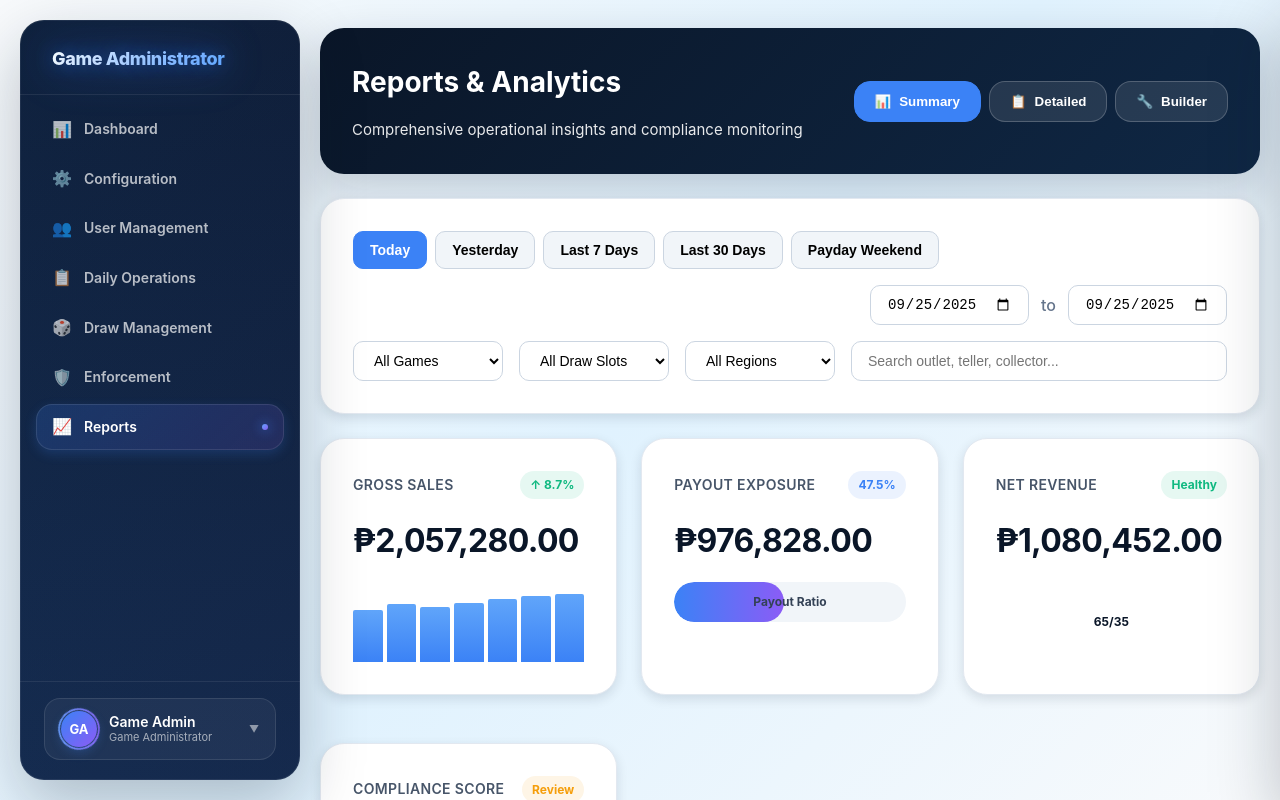
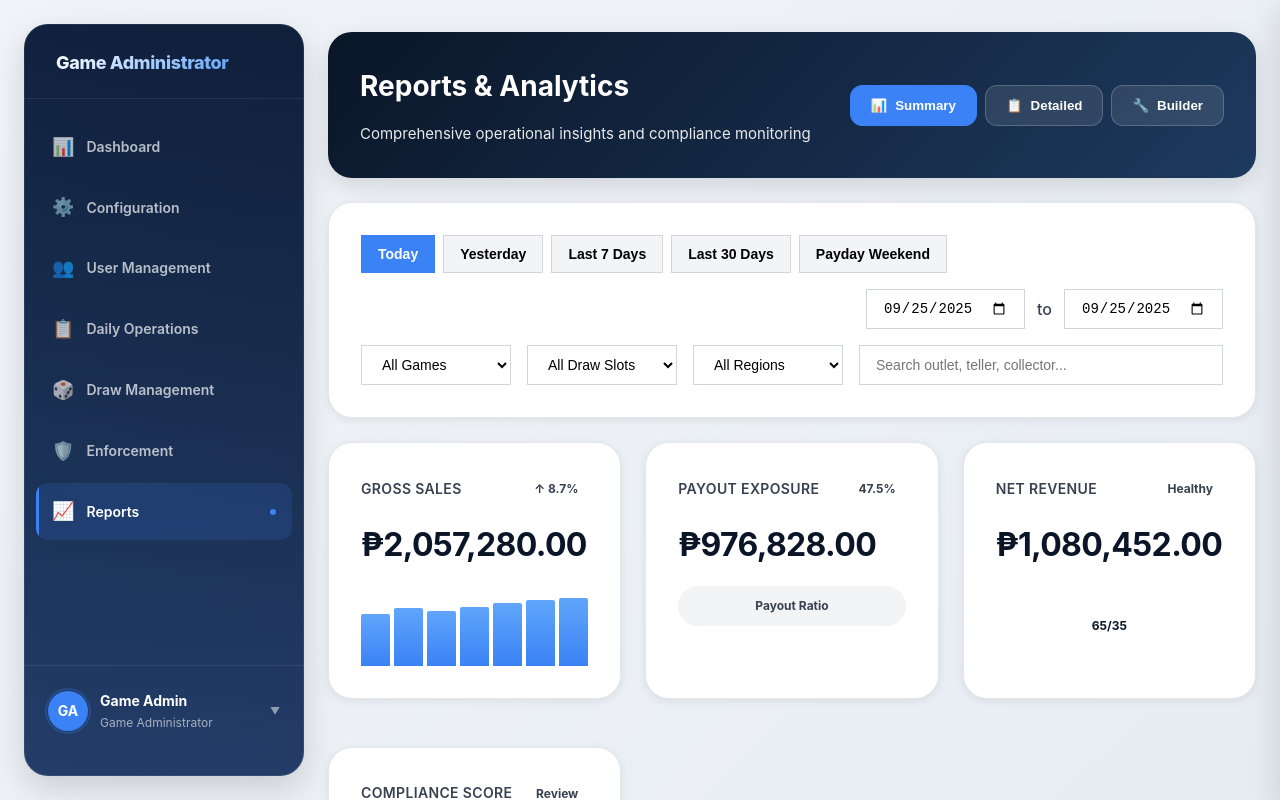
Before and after one commit to jayarAsio/stl-gaming-system, a React (Vite) app: page /stl-gaming-system/game-administrator/reports in a window 1280 px wide. Shown: the top 800 px of the page. Built offline with nearby package versions, Linux system fonts and the light colour scheme.

Commit message:
Restore game-administrator.css from origin/main

```diff
--- a/src/features/game-administrator/styles/game-administrator.css
+++ b/src/features/game-administrator/styles/game-administrator.css
@@ -1,100 +1,56 @@
 /* ============================================
-   Game Administrator - Professional Design
-   COMPLETE CSS FILE - NO HEADER VERSION
+   Game Administrator Dashboard - Enhanced Mobile
    ============================================ */
 
-/* Base & Reset */
+:root {
+  /* Colors */
+  --ga-navy: #0a1628;
+  --ga-blue-dark: #1e3a5f;
+  --ga-accent: #3b82f6;
+  --ga-accent-light: #60a5fa;
+  --ga-accent-dark: #2563eb;
+  --ga-accent-glow: rgba(59, 130, 246, 0.3);
+  --ga-white: #ffffff;
+  --ga-gray-50: #f9fafb;
+  --ga-gray-100: #f3f4f6;
+  --ga-gray-200: #e5e7eb;
+  --ga-gray-300: #d1d5db;
+  --ga-gray-700: #374151;
+  --ga-gray-900: #111827;
+
+  /* Spacing */
+  --ga-gutter: 24px;
+  --ga-sidebar-w: 280px;
+
+  /* Radius */
+  --ga-radius: 12px;
+  --ga-radius-lg: 24px;
+
+  /* Shadows */
+  --ga-shadow: 0 2px 8px rgba(0, 0, 0, 0.08);
+  --ga-shadow-md: 0 4px 16px rgba(0, 0, 0, 0.1);
+  --ga-shadow-lg: 0 8px 24px rgba(0, 0, 0, 0.12);
+  --ga-shadow-xl: 0 12px 32px rgba(0, 0, 0, 0.15);
+
+  /* Animation */
+  --ga-ease: cubic-bezier(0.4, 0, 0.2, 1);
+  --ga-ease-out: cubic-bezier(0, 0, 0.2, 1);
+  --ga-ease-in-out: cubic-bezier(0.4, 0, 0.6, 1);
+}
+
 * {
   margin: 0;
   padding: 0;
   box-sizing: border-box;
 }
 
-html {
-  -webkit-text-size-adjust: 100%;
-}
-
-@media (prefers-reduced-motion: reduce) {
-  * {
-    animation: none !important;
-    transition: none !important;
-  }
-}
-
-:root {
-  /* Professional Color Palette */
-  --ga-navy: #0A1628;
-  --ga-blue-dark: #0F2744;
-  --ga-blue-medium: #1A3A5C;
-  --ga-blue-light: #2B5278;
-  --ga-accent: #3B82F6;
-  --ga-accent-light: #60A5FA;
-  --ga-accent-glow: rgba(59, 130, 246, 0.2);
-  --ga-purple: #8B5CF6;
-  --ga-teal: #14B8A6;
-
-  /* Neutrals */
-  --ga-white: #FFFFFF;
-  --ga-gray-50: #F8FAFC;
-  --ga-gray-100: #F1F5F9;
-  --ga-gray-200: #E2E8F0;
-  --ga-gray-300: #CBD5E1;
-  --ga-gray-400: #94A3B8;
-  --ga-gray-500: #64748B;
-  --ga-gray-600: #475569;
-  --ga-gray-700: #334155;
-  --ga-gray-800: #1E293B;
-  --ga-gray-900: #0F172A;
-
-  /* Status Colors */
-  --ga-success: #10B981;
-  --ga-success-bg: rgba(16, 185, 129, 0.1);
-  --ga-warning: #F59E0B;
-  --ga-warning-bg: rgba(245, 158, 11, 0.1);
-  --ga-danger: #EF4444;
-  --ga-danger-bg: rgba(239, 68, 68, 0.1);
-  --ga-info: #3B82F6;
-  --ga-info-bg: rgba(59, 130, 246, 0.1);
-
-  /* Layout */
-  --ga-gutter: 20px;
-  --ga-radius-sm: 10px;
-  --ga-radius: 16px;
-  --ga-radius-lg: 24px;
-  --ga-sidebar-w: 280px;
-
-  /* Shadows - More dramatic for pro look */
-  --ga-shadow-sm: 0 2px 4px rgba(10, 22, 40, 0.08);
-  --ga-shadow: 0 4px 12px rgba(10, 22, 40, 0.12);
-  --ga-shadow-md: 0 8px 24px rgba(10, 22, 40, 0.15);
-  --ga-shadow-lg: 0 16px 48px rgba(10, 22, 40, 0.2);
-  --ga-shadow-xl: 0 24px 64px rgba(10, 22, 40, 0.25);
-
-  /* Animations */
-  --ga-ease: cubic-bezier(0.4, 0, 0.2, 1);
-  --ga-ease-out: cubic-bezier(0, 0, 0.2, 1);
-}
-
-body::before {
-  content: '';
-  position: fixed;
-  background: linear-gradient(135deg, #f8fafc 0%, #e0f2fe 50%, #f8fafc 100%);
-  top: 0;
-  left: 0;
-  right: 0;
-  bottom: 0;
-  z-index: -1;
-  pointer-events: none;
-}
-
 body {
-  font-family: -apple-system, BlinkMacSystemFont, 'Inter', 'Segoe UI', Roboto, sans-serif;
+  font-family: -apple-system, BlinkMacSystemFont, 'Segoe UI', 'Roboto', 'Oxygen', 'Ubuntu', 'Cantarell', sans-serif;
+  background: linear-gradient(135deg, #f0f4f8 0%, #e2e8f0 100%);
   color: var(--ga-gray-700);
-  background: linear-gradient(135deg, #f8fafc 0%, #e0f2fe 50%, #f8fafc 100%);
   line-height: 1.6;
   -webkit-font-smoothing: antialiased;
   -moz-osx-font-smoothing: grayscale;
-  background-attachment: fixed;
 }
 
 /* ============================================
@@ -120,7 +76,7 @@ body {
   box-shadow: var(--ga-shadow-xl), inset 0 0 0 1px rgba(255, 255, 255, 0.08);
   padding: 1.25rem 0;
   overflow: hidden;
-  z-index: 2000;
+  z-index: 1000;
   display: flex;
   flex-direction: column;
   backdrop-filter: blur(20px);
@@ -186,36 +142,19 @@ body {
   background-clip: text;
   letter-spacing: -0.02em;
   line-height: 1.2;
-  text-shadow: 0 0 20px rgba(59, 130, 246, 0.6), 0 0 40px rgba(139, 92, 246, 0.3);
-  animation: textGlow 2s ease-in-out infinite;
-}
-
-@keyframes textGlow {
-  0%, 100% {
-    filter: brightness(1) drop-shadow(0 0 20px rgba(59, 130, 246, 0.4));
-  }
-  50% {
-    filter: brightness(1.2) drop-shadow(0 0 30px rgba(59, 130, 246, 0.6));
-  }
 }
 
 /* Navigation */
 .ga-nav {
   flex: 1;
-  padding: 0 1rem;
+  overflow-y: auto;
+  padding: 0.5rem 0.75rem;
   position: relative;
   z-index: 1;
-  overflow-y: auto;
-  overflow-x: hidden;
 }
 
 .ga-nav::-webkit-scrollbar {
   width: 4px;
-}
-
-.ga-nav::-webkit-scrollbar-track {
-  background: rgba(255, 255, 255, 0.05);
-  border-radius: 2px;
 }
 
 .ga-nav::-webkit-scrollbar-thumb {
@@ -223,32 +162,25 @@ body {
   border-radius: 2px;
 }
 
-.ga-nav::-webkit-scrollbar-thumb:hover {
-  background: rgba(255, 255, 255, 0.3);
-}
-
 .ga-nav-menu {
   list-style: none;
-  display: flex;
-  flex-direction: column;
-  gap: 0.25rem;
 }
 
 .ga-nav-item {
-  position: relative;
+  margin-bottom: 0.25rem;
 }
 
 .ga-nav-link {
   display: flex;
   align-items: center;
   gap: 0.75rem;
-  padding: 0.625rem 1rem;
+  padding: 0.875rem 1rem;
   color: rgba(255, 255, 255, 0.7);
   text-decoration: none;
   border-radius: var(--ga-radius);
   font-weight: 600;
   font-size: 0.875rem;
-  transition: all 0.25s var(--ga-ease);
+  transition: all 0.2s var(--ga-ease);
   position: relative;
   overflow: hidden;
 }
@@ -256,151 +188,126 @@ body {
 .ga-nav-link::before {
   content: '';
   position: absolute;
-  inset: 0;
-  background: linear-gradient(135deg, rgba(59, 130, 246, 0.15) 0%, rgba(139, 92, 246, 0.1) 100%);
-  opacity: 0;
-  transition: opacity 0.25s var(--ga-ease);
-  border-radius: var(--ga-radius);
+  left: 0;
+  top: 0;
+  bottom: 0;
+  width: 3px;
+  background: var(--ga-accent);
+  transform: translateX(-100%);
+  transition: transform 0.2s var(--ga-ease);
 }
 
 .ga-nav-link:hover {
+  background: rgba(255, 255, 255, 0.08);
   color: var(--ga-white);
-  transform: translateX(4px);
-}
-
-.ga-nav-link:hover::before {
-  opacity: 1;
 }
 
 .ga-nav-link.active {
+  background: rgba(59, 130, 246, 0.15);
   color: var(--ga-white);
-  background: linear-gradient(135deg, rgba(59, 130, 246, 0.2) 0%, rgba(139, 92, 246, 0.15) 100%);
-  box-shadow: 0 4px 12px rgba(59, 130, 246, 0.2), inset 0 0 0 1px rgba(255, 255, 255, 0.1);
 }
 
 .ga-nav-link.active::before {
-  opacity: 0;
+  transform: translateX(0);
 }
 
 .ga-nav-icon {
-  font-size: 1rem;
+  font-size: 1.125rem;
   display: flex;
   align-items: center;
   justify-content: center;
-  min-width: 20px;
-  position: relative;
-  z-index: 1;
+  flex-shrink: 0;
 }
 
 .ga-nav-label {
-  position: relative;
-  z-index: 1;
+  flex: 1;
 }
 
 .ga-nav-indicator {
-  position: absolute;
-  right: 1rem;
-  top: 50%;
-  transform: translateY(-50%);
   width: 6px;
   height: 6px;
+  background: var(--ga-accent);
   border-radius: 50%;
-  background: linear-gradient(135deg, var(--ga-accent-light) 0%, var(--ga-purple) 100%);
-  box-shadow: 0 0 12px var(--ga-accent);
-  z-index: 1;
+  flex-shrink: 0;
 }
 
-/* ============================================
-   Sidebar Footer - Profile Section
-   ============================================ */
+/* Sidebar Footer - Profile */
 .ga-sidebar-footer {
-  padding: 1rem 1.5rem 0;
+  padding: 0.75rem;
   border-top: 1px solid rgba(255, 255, 255, 0.08);
   position: relative;
   z-index: 1;
 }
 
 .ga-sidebar-profile {
-  position: relative;
   cursor: pointer;
+  border-radius: var(--ga-radius);
+  transition: all 0.2s var(--ga-ease);
   user-select: none;
+}
+
+.ga-sidebar-profile:hover {
+  background: rgba(255, 255, 255, 0.05);
 }
 
 .ga-profile-main {
   display: flex;
   align-items: center;
   gap: 0.75rem;
-  padding: 0.75rem 1rem;
-  background: rgba(255, 255, 255, 0.05);
-  border-radius: var(--ga-radius);
-  border: 1px solid rgba(255, 255, 255, 0.1);
-  transition: all 0.2s var(--ga-ease);
-}
-
-.ga-profile-main:hover {
-  background: rgba(255, 255, 255, 0.08);
-  border-color: rgba(255, 255, 255, 0.15);
-}
-
-.ga-sidebar-profile.menu-open .ga-profile-main {
-  background: rgba(255, 255, 255, 0.1);
-  border-color: rgba(255, 255, 255, 0.2);
+  padding: 0.75rem;
 }
 
 .ga-profile-avatar {
   position: relative;
-  width: 36px;
-  height: 36px;
+  width: 40px;
+  height: 40px;
+  background: var(--ga-accent);
   border-radius: 50%;
   display: flex;
   align-items: center;
   justify-content: center;
-  background: linear-gradient(135deg, var(--ga-accent) 0%, var(--ga-purple) 100%);
+  font-weight: 700;
   color: var(--ga-white);
-  font-weight: 700;
-  font-size: 0.8125rem;
-  box-shadow: 0 4px 12px rgba(59, 130, 246, 0.3);
+  font-size: 0.875rem;
   flex-shrink: 0;
 }
 
 .ga-avatar-ring {
   position: absolute;
   inset: -3px;
+  border: 2px solid rgba(59, 130, 246, 0.3);
   border-radius: 50%;
-  border: 2px solid transparent;
-  background: linear-gradient(135deg, var(--ga-accent-light), var(--ga-purple)) border-box;
-  -webkit-mask: linear-gradient(#fff 0 0) padding-box, linear-gradient(#fff 0 0);
-  mask: linear-gradient(#fff 0 0) padding-box, linear-gradient(#fff 0 0);
-  -webkit-mask-composite: xor;
-  mask-composite: exclude;
-  animation: rotate 3s linear infinite;
+  animation: pulse 2s ease-in-out infinite;
 }
 
-@keyframes rotate {
-  to { transform: rotate(360deg); }
+@keyframes pulse {
+  0%, 100% {
+    opacity: 1;
+    transform: scale(1);
+  }
+  50% {
+    opacity: 0.5;
+    transform: scale(1.1);
+  }
 }
 
 .ga-profile-info {
-  display: flex;
-  flex-direction: column;
   flex: 1;
   min-width: 0;
 }
 
 .ga-profile-name {
-  font-weight: 600;
+  font-weight: 700;
+  color: var(--ga-white);
   font-size: 0.875rem;
-  color: var(--ga-white);
-  line-height: 1.2;
   white-space: nowrap;
   overflow: hidden;
   text-overflow: ellipsis;
 }
 
 .ga-profile-role {
-  font-size: 0.6875rem;
+  font-size: 0.75rem;
   color: rgba(255, 255, 255, 0.6);
-  line-height: 1.2;
   white-space: nowrap;
   overflow: hidden;
   text-overflow: ellipsis;
@@ -458,10 +365,6 @@ body {
   background: rgba(239, 68, 68, 0.15);
 }
 
-.ga-logout-btn {
-  color: rgba(255, 255, 255, 0.9);
-}
-
 .ga-logout-icon {
   font-size: 1rem;
   display: flex;
@@ -480,82 +383,6 @@ body {
   position: relative;
 }
 
-/* Mobile Menu Button */
-.ga-mobile-menu-btn {
-  display: none;
-  position: fixed;
-  top: var(--ga-gutter);
-  left: var(--ga-gutter);
-  z-index: 1900;
-  background: var(--ga-white);
-  border: 1px solid var(--ga-gray-200);
-  width: 48px;
-  height: 48px;
-  border-radius: var(--ga-radius);
-  box-shadow: var(--ga-shadow-md);
-  cursor: pointer;
-  padding: 0;
-  align-items: center;
-  justify-content: center;
-  transition: all 0.2s var(--ga-ease);
-}
-
-.ga-mobile-menu-btn--inline {
-  position: relative;
-  top: auto;
-  left: auto;
-  margin: 0;
-  background: rgba(255, 255, 255, 0.12);
-  border-color: rgba(255, 255, 255, 0.4);
-  box-shadow: none;
-  display: none;
-  align-self: center;
-  flex-shrink: 0;
-}
-
-.ga-mobile-menu-btn--inline .ga-menu-icon span {
-  background: var(--ga-white);
-}
-
-.ga-mobile-menu-btn.ga-mobile-menu-btn--inline:hover {
-  background: rgba(255, 255, 255, 0.2);
-  transform: none;
-  box-shadow: none;
-}
-
-.ga-mobile-menu-btn:hover {
-  background: var(--ga-gray-50);
-  transform: translateY(-1px);
-  box-shadow: var(--ga-shadow-lg);
-}
-
-.ga-mobile-menu-btn:active {
-  transform: translateY(0);
-}
-
-.ga-mobile-menu-btn:focus-visible {
-  outline: 3px solid var(--ga-accent-light);
-  outline-offset: 2px;
-}
-
-.ga-menu-icon {
-  display: flex;
-  flex-direction: column;
-  gap: 4px;
-  width: 20px;
-}
-
-.ga-menu-icon span {
-  display: block;
-  height: 2px;
-  background: var(--ga-gray-700);
-  border-radius: 2px;
-  transition: all 0.3s var(--ga-ease);
-}
-
-/* ============================================
-   Content Area
-   ============================================ */
 .ga-content {
   padding-top: 0.5rem;
   min-height: 50vh;
@@ -563,7 +390,134 @@ body {
   z-index: 1;
 }
 
-/* Game Admin Cards - Premium Style */
+/* ============================================
+   Enhanced Mobile Menu Button
+   ============================================ */
+.ga-mobile-menu-btn {
+  display: none;
+  position: fixed;
+  top: var(--ga-gutter);
+  left: var(--ga-gutter);
+  z-index: 2100;
+  background: var(--ga-white);
+  border: 2px solid transparent;
+  min-width: 56px;
+  height: 56px;
+  border-radius: 16px;
+  box-shadow: var(--ga-shadow-lg);
+  cursor: pointer;
+  padding: 0;
+  flex-direction: column;
+  align-items: center;
+  justify-content: center;
+  gap: 4px;
+  transition: all 0.3s var(--ga-ease-out);
+  -webkit-tap-highlight-color: transparent;
+  touch-action: manipulation;
+}
+
+.ga-mobile-menu-btn:hover {
+  background: var(--ga-gray-50);
+  transform: translateY(-2px);
+  box-shadow: var(--ga-shadow-xl);
+  border-color: var(--ga-accent);
+}
+
+.ga-mobile-menu-btn:active {
+  transform: translateY(0) scale(0.96);
+}
+
+/* Animated Hamburger Icon */
+.ga-menu-icon {
+  width: 24px;
+  height: 18px;
+  position: relative;
+  display: flex;
+  flex-direction: column;
+  justify-content: space-between;
+  align-items: center;
+}
+
+.ga-menu-line {
+  display: block;
+  width: 100%;
+  height: 2.5px;
+  background: var(--ga-gray-900);
+  border-radius: 2px;
+  transition: all 0.3s var(--ga-ease-out);
+  transform-origin: center;
+}
+
+/* Hamburger to X animation */
+.ga-mobile-menu-btn.is-active .ga-menu-line-1 {
+  transform: translateY(7.75px) rotate(45deg);
+}
+
+.ga-mobile-menu-btn.is-active .ga-menu-line-2 {
+  opacity: 0;
+  transform: scaleX(0);
+}
+
+.ga-mobile-menu-btn.is-active .ga-menu-line-3 {
+  transform: translateY(-7.75px) rotate(-45deg);
+}
+
+/* Active state styling */
+.ga-mobile-menu-btn.is-active {
+  background: var(--ga-accent);
+  border-color: var(--ga-accent-dark);
+}
+
+.ga-mobile-menu-btn.is-active .ga-menu-line {
+  background: var(--ga-white);
+}
+
+.ga-mobile-menu-btn.is-active:hover {
+  background: var(--ga-accent-dark);
+}
+
+/* Menu text label */
+.ga-menu-text {
+  font-size: 0.625rem;
+  font-weight: 700;
+  color: var(--ga-gray-700);
+  text-transform: uppercase;
+  letter-spacing: 0.5px;
+  margin-top: 2px;
+  transition: color 0.3s var(--ga-ease);
+}
+
+.ga-mobile-menu-btn.is-active .ga-menu-text {
+  color: var(--ga-white);
+}
+
+/* ============================================
+   Scrim (Backdrop)
+   ============================================ */
+.ga-scrim {
+  position: fixed;
+  inset: 0;
+  background: rgba(10, 22, 40, 0.75);
+  backdrop-filter: blur(8px);
+  -webkit-backdrop-filter: blur(8px);
+  z-index: 1900;
+  animation: fadeIn 0.25s var(--ga-ease-out);
+  cursor: pointer;
+  -webkit-tap-highlight-color: transparent;
+}
+
+@keyframes fadeIn {
+  from {
+    opacity: 0;
+  }
+  to {
+    opacity: 1;
+  }
+}
+
+/* ============================================
+   Cards
+   ============================================ */
 .ga-card {
   background: var(--ga-white);
   border: 1px solid var(--ga-gray-200);
@@ -587,75 +541,144 @@ body {
   letter-spacing: -0.01em;
 }
 
-/* Scrim */
-.ga-scrim {
-  position: fixed;
-  inset: 0;
-  background: rgba(10, 22, 40, 0.6);
-  backdrop-filter: blur(4px);
-  z-index: 1500;
-  animation: fadeIn 0.2s var(--ga-ease);
-  cursor: pointer;
-}
-
-@keyframes fadeIn {
-  from { opacity: 0; }
-  to { opacity: 1; }
-}
-
 /* ============================================
-   Blur Effect for Draw Management Modals
-   ============================================ */
-.ga-sidebar.ga-blur {
-  filter: blur(8px);
-  -webkit-filter: blur(8px);
-  z-index: 1000 !important;
-}
-
-/* ============================================
-   Mobile Responsive
+   Mobile Responsive (768px and below)
    ============================================ */
 @media (max-width: 768px) {
   :root {
-    --ga-gutter: 12px;
+    --ga-gutter: 16px;
     --ga-radius-lg: 20px;
   }
 
+  /* Show mobile menu button */
+  .ga-mobile-menu-btn {
+    display: flex;
+  }
+
+  /* Mobile Sidebar */
   .ga-sidebar {
     position: fixed;
     left: 0;
     right: auto;
-    width: min(85vw, 320px);
+    width: min(85vw, 340px);
+    max-width: 340px;
     top: 0;
     bottom: 0;
     border-radius: 0;
     transform: translateX(-100%);
-    transition: transform 0.3s var(--ga-ease);
+    transition: transform 0.35s var(--ga-ease-out);
+    z-index: 2000;
+    box-shadow: 4px 0 24px rgba(0, 0, 0, 0.15);
   }
 
+  /* Sidebar open state */
+  .ga-sidebar.is-open {
+    transform: translateX(0);
+  }
+
+  /* Alternative - using container class */
   .ga-container.sidebar-open .ga-sidebar {
     transform: translateX(0);
   }
 
+  /* Main content adjustments */
   .ga-main {
     margin-left: 0;
     padding: 0 var(--ga-gutter) 2rem;
   }
 
-  .ga-mobile-menu-btn {
-    display: flex;
-  }
-
-  .ga-mobile-menu-btn--inline {
-    display: inline-flex;
+  .ga-content {
+    padding-top: 80px; /* Space for mobile menu button */
   }
 
   .ga-card {
-    padding: 1.5rem;
+    padding: 1.25rem;
+    border-radius: 16px;
+  }
+
+  .ga-card h3 {
+    font-size: 1.125rem;
+  }
+
+  /* Adjust navigation for mobile */
+  .ga-nav {
+    padding: 0.75rem 0.5rem;
+  }
+
+  .ga-nav-link {
+    padding: 1rem 0.875rem;
+    font-size: 0.9375rem;
+  }
+
+  .ga-nav-icon {
+    font-size: 1.25rem;
+  }
+
+  /* Profile section adjustments */
+  .ga-sidebar-footer {
+    padding: 0.875rem;
+  }
+
+  .ga-profile-avatar {
+    width: 44px;
+    height: 44px;
+  }
+}
+
+/* ============================================
+   Small Mobile (max-width: 375px)
+   ============================================ */
+@media (max-width: 375px) {
+  .ga-sidebar {
+    width: min(90vw, 300px);
+  }
+
+  .ga-mobile-menu-btn {
+    min-width: 52px;
+    height: 52px;
   }
 
   .ga-content {
-    padding-top: 64px;
+    padding-top: 76px;
+  }
+}
+
+/* ============================================
+   Tablet Responsive (769px - 1024px)
+   ============================================ */
+@media (min-width: 769px) and (max-width: 1024px) {
+  :root {
+    --ga-sidebar-w: 260px;
+    --ga-gutter: 20px;
+  }
+
+  .ga-nav-link {
+    font-size: 0.8125rem;
+    padding: 0.75rem 0.875rem;
+  }
+
+  .ga-card {
+    padding: 1.75rem;
+  }
+}
+
+/* ============================================
+   Touch Device Optimizations
+   ============================================ */
+@media (hover: none) and (pointer: coarse) {
+  .ga-mobile-menu-btn {
+    min-width: 60px;
+    height: 60px;
+  }
+
+  .ga-nav-link {
+    padding: 1.125rem 1rem;
+    min-height: 52px;
+  }
+
+  .ga-profile-main {
+    padding: 1rem 0.75rem;
+    min-height: 60px;
   }
 }
 
@@ -663,9 +686,59 @@ body {
    Accessibility
    ============================================ */
 @media (prefers-reduced-motion: reduce) {
-  * {
+  *,
+  *::before,
+  *::after {
     animation-duration: 0.01ms !important;
     animation-iteration-count: 1 !important;
     transition-duration: 0.01ms !important;
   }
 }
+
+/* Focus styles for keyboard navigation */
+.ga-nav-link:focus-visible,
+.ga-mobile-menu-btn:focus-visible,
+.ga-sidebar-profile:focus-visible {
+  outline: 3px solid var(--ga-accent);
+  outline-offset: 2px;
+}
+
+/* High contrast mode support */
+@media (prefers-contrast: high) {
+  .ga-sidebar {
+    border: 2px solid var(--ga-white);
+  }
+
+  .ga-nav-link {
+    border: 1px solid transparent;
+  }
+
+  .ga-nav-link:hover,
+  .ga-nav-link.active {
+    border-color: var(--ga-accent);
+  }
+
+  .ga-mobile-menu-btn {
+    border-width: 3px;
+  }
+}
+
+/* Dark mode support (if needed) */
+@media (prefers-color-scheme: dark) {
+  .ga-mobile-menu-btn {
+    background: var(--ga-gray-900);
+    border-color: var(--ga-gray-700);
+  }
+
+  .ga-menu-line {
+    background: var(--ga-white);
+  }
+
+  .ga-menu-text {
+    color: var(--ga-gray-300);
+  }
+
+  .ga-mobile-menu-btn:hover {
+    background: var(--ga-gray-800);
+  }
+}
```
